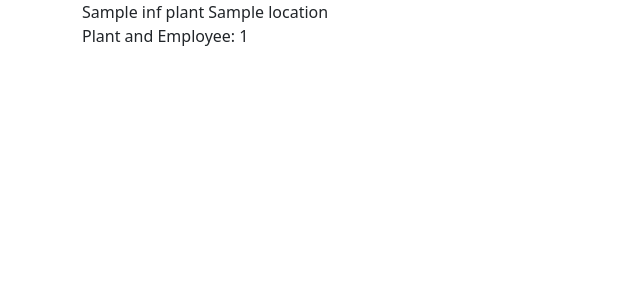
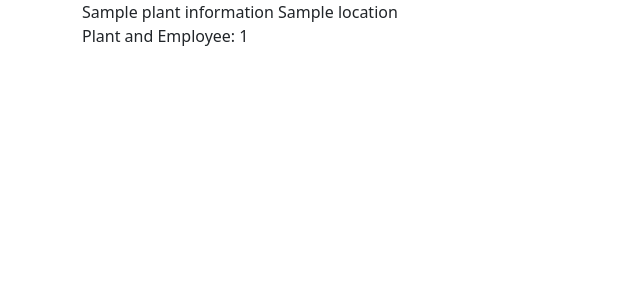
Before and after one commit to vitaliygoloschuk/Learning_Python, a Flask app: template HW-9_Flask_Practice/templates/inform-plant.html in a window 1280 px wide. Shown: the part 56-356 px from the top of the page, without its empty margins (0-640 px from the left). Run offline with Flask 3, Linux system fonts and the light colour scheme; the template is opened without the code that fills it: most values are stand-ins (such as "Sample title", 1, 10 or a date in 2020).

Commit message:
rename functions

```diff
--- a/HW-9_Flask_Practice/models/models.py
+++ b/HW-9_Flask_Practice/models/models.py
@@ -16,13 +16,13 @@ class Plant(Model):
         return "private"
 
     @classmethod
-    def get_by_id_pl(cls, id):
+    def get_information(cls, id):
 
         plant_dictionary = super().get_by_id(id) # витягує опис про завод по ід
         return plant_dictionary
 
     @classmethod
-    def get_by_id_empl(cls, id):
+    def get_information_employee(cls, id):
         plant_dictionary = super().get_by_id(id)  # витягує опис про завод по ід
         employee_dict = Employee.get_data()
         new_element=[]
--- a/HW-9_Flask_Practice/templates/inform-plant.html
+++ b/HW-9_Flask_Practice/templates/inform-plant.html
@@ -30,13 +30,13 @@
 
 </nav>
 <div class="container">
-    {{ inf_plant.name }}
-    {{ inf_plant.location }}
+    {{ plant_information.name }}
+    {{ plant_information.location }}
 
 </div>
 <div class="container">
     Plant and Employee:
-    {% for index in inf_emploe %}
+    {% for index in employee_information %}
     {{ index }}
     {% endfor %}
 </div>
```
Also changed, not shown: HW-9_Flask_Practice/routes/plants.py (+10 -3 lines).
